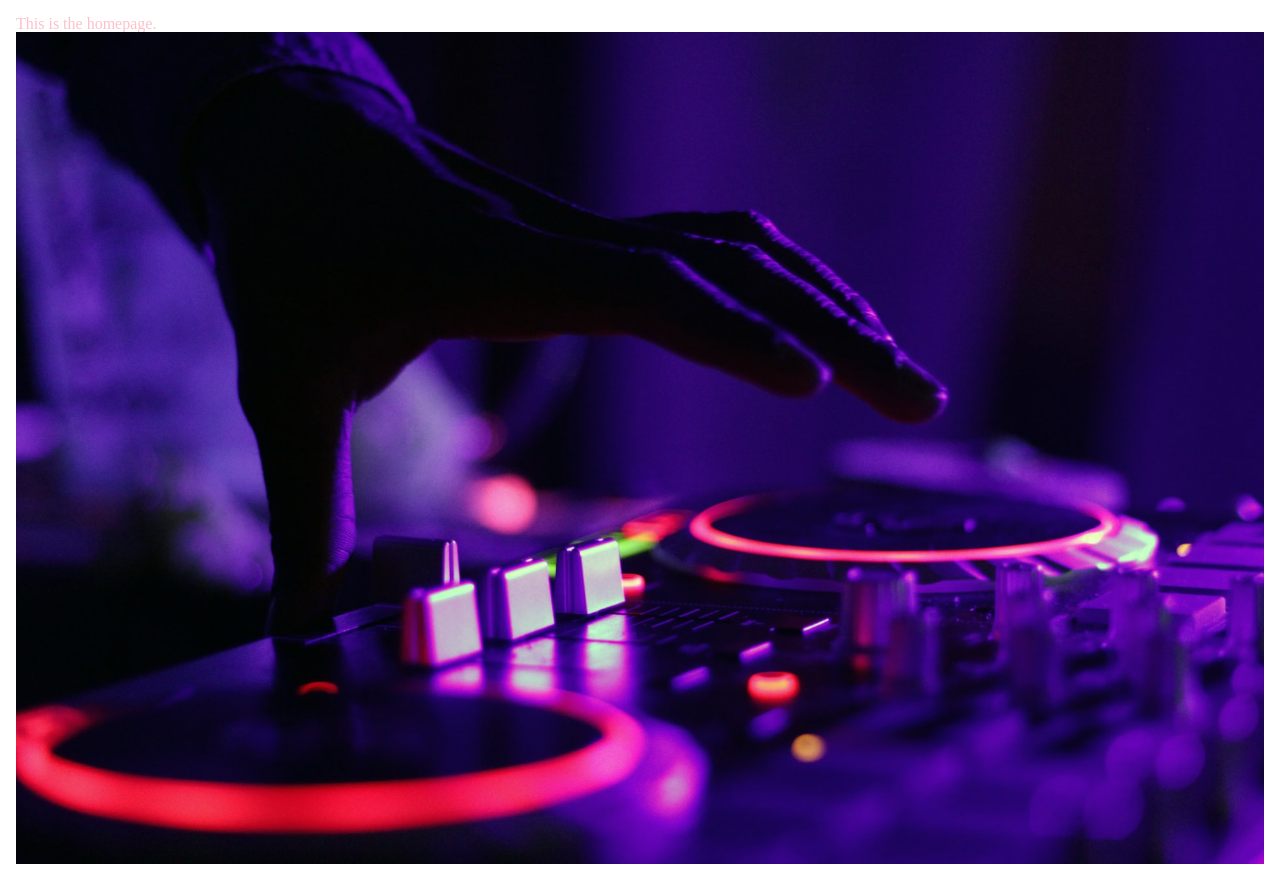
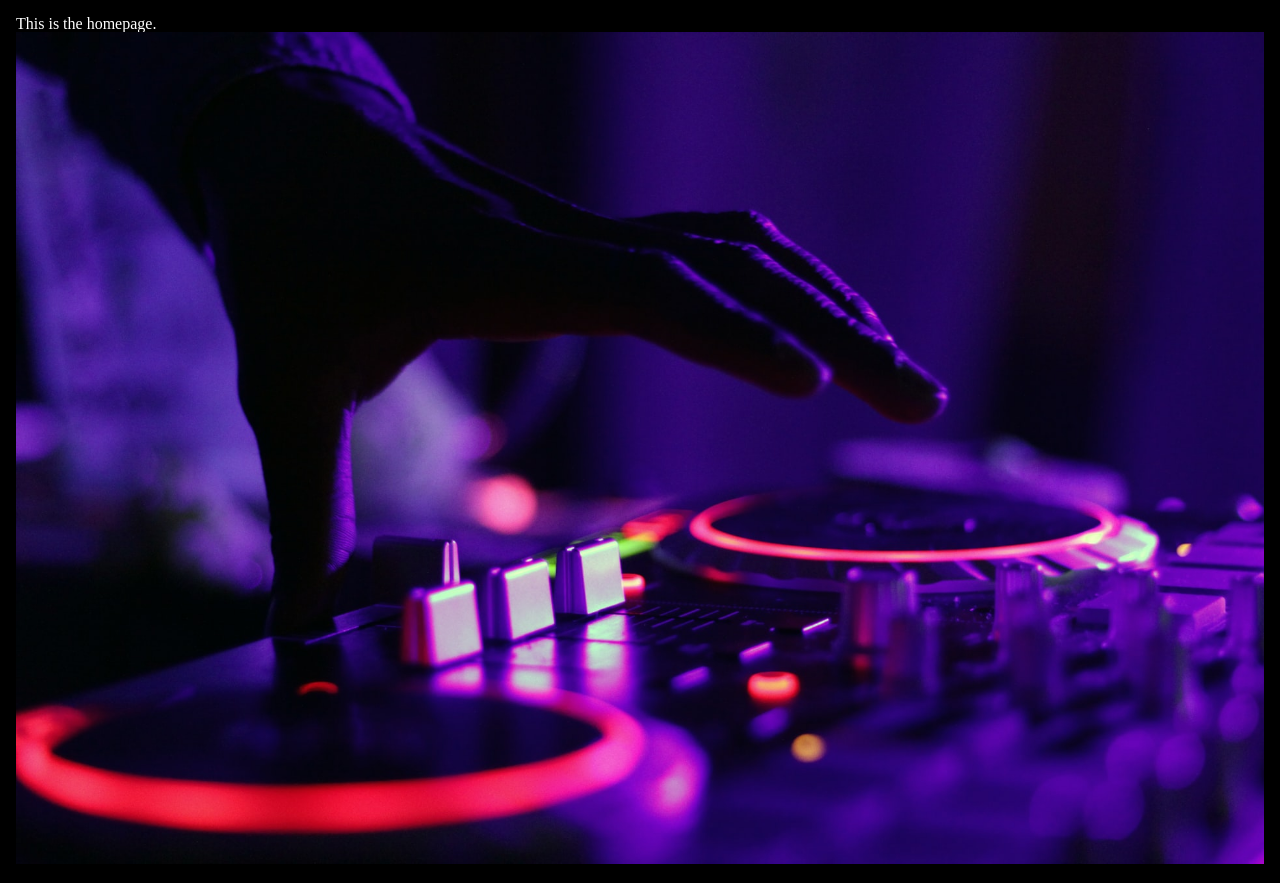
Before and after one commit to christopherklint97/dj-klint, a Next.js app: page / in a window 1280 px wide. Built offline with nearby package versions, Linux system fonts and the light colour scheme.

Commit message:
feat: add i18n

```diff
--- a/next.config.js
+++ b/next.config.js
@@ -5,6 +5,10 @@ const nextConfig = {
   compiler: {
     styledComponents: true,
   },
+  i18n: {
+    locales: ["en", "se"],
+    defaultLocale: "en",
+  },
 };
 
 module.exports = nextConfig;
--- a/src/lib/GlobalStyles.ts
+++ b/src/lib/GlobalStyles.ts
@@ -48,4 +48,7 @@ q:before, q:after {
 table {
 	border-collapse: collapse;
 	border-spacing: 0;
+}
+body {
+	background: black;
 }`;
--- a/src/pages/index.tsx
+++ b/src/pages/index.tsx
@@ -4,7 +4,7 @@ import styled from "styled-components";
 import turntable from "../../public/images/turntable.jpg";
 
 const Title = styled.h1`
-  color: pink;
+  color: white;
 `;
 
 const Page = styled.section`
```
